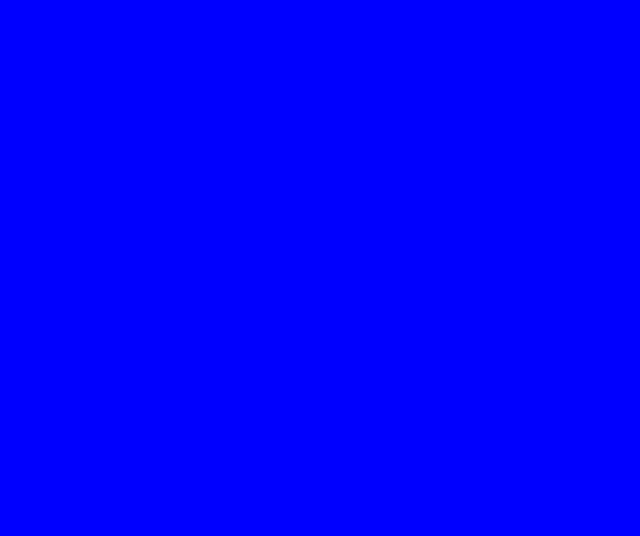
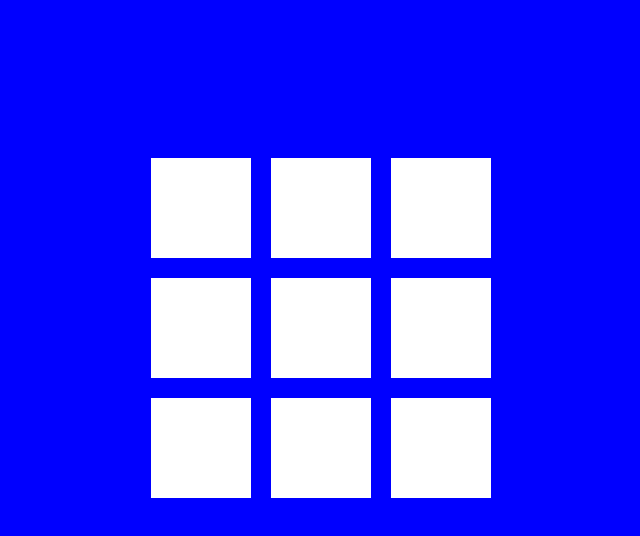
Before and after one commit to Dekann30/TicTacToe, a plain HTML site: page index.html in a window 1280 px wide. Shown: the whole page, without its empty margins (319-959 px from the left). Drawn offline with Linux system fonts and the light colour scheme.

Commit message:
adds game board styling

```diff
--- a/css/main.css
+++ b/css/main.css
@@ -1,3 +1,23 @@
 body {
     background-color: blue;
 }
+
+main {
+    height: 80vh;
+    display: flex;
+    flex-direction: column;
+    justify-content: center;
+    align-items: center;
+}
+
+.game-board {
+    display: grid;
+    grid-template-columns: 100px 100px 100px;
+    gap: 20px;
+}
+
+.square {
+    height: 100px;
+    width: 100px;
+    background-color: white;
+}
```
